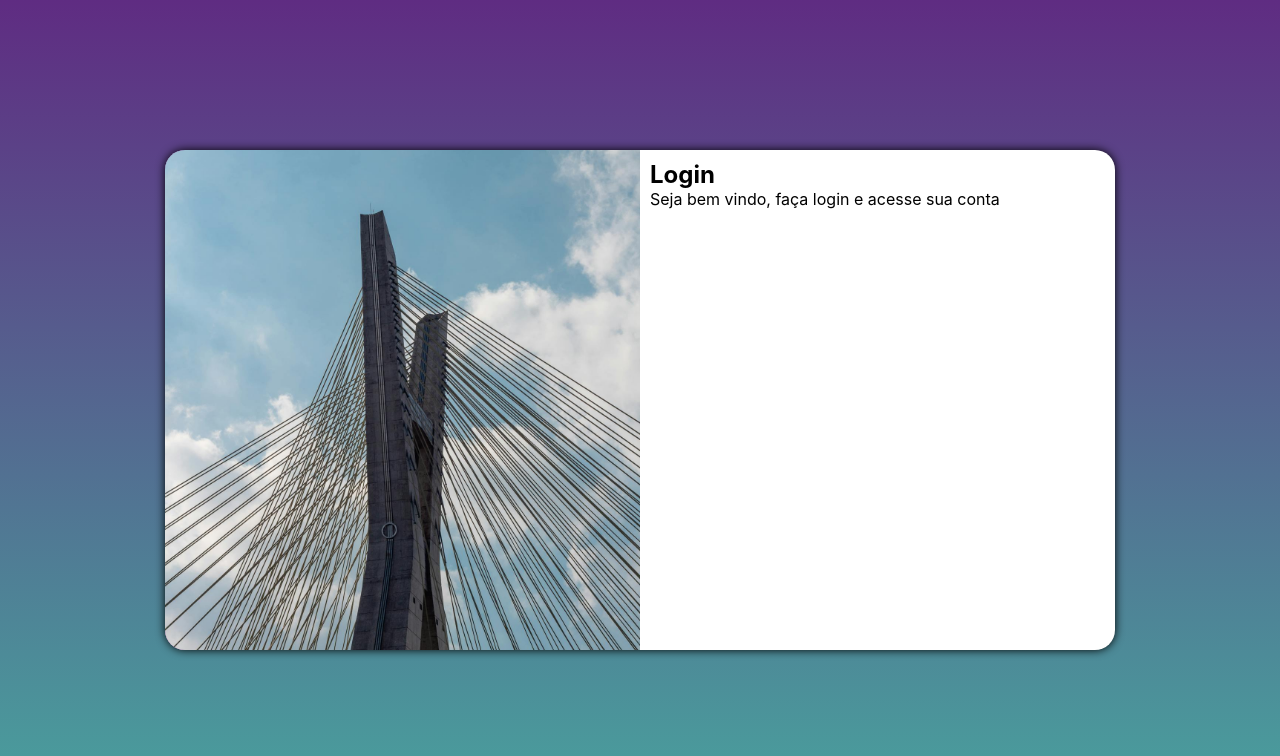
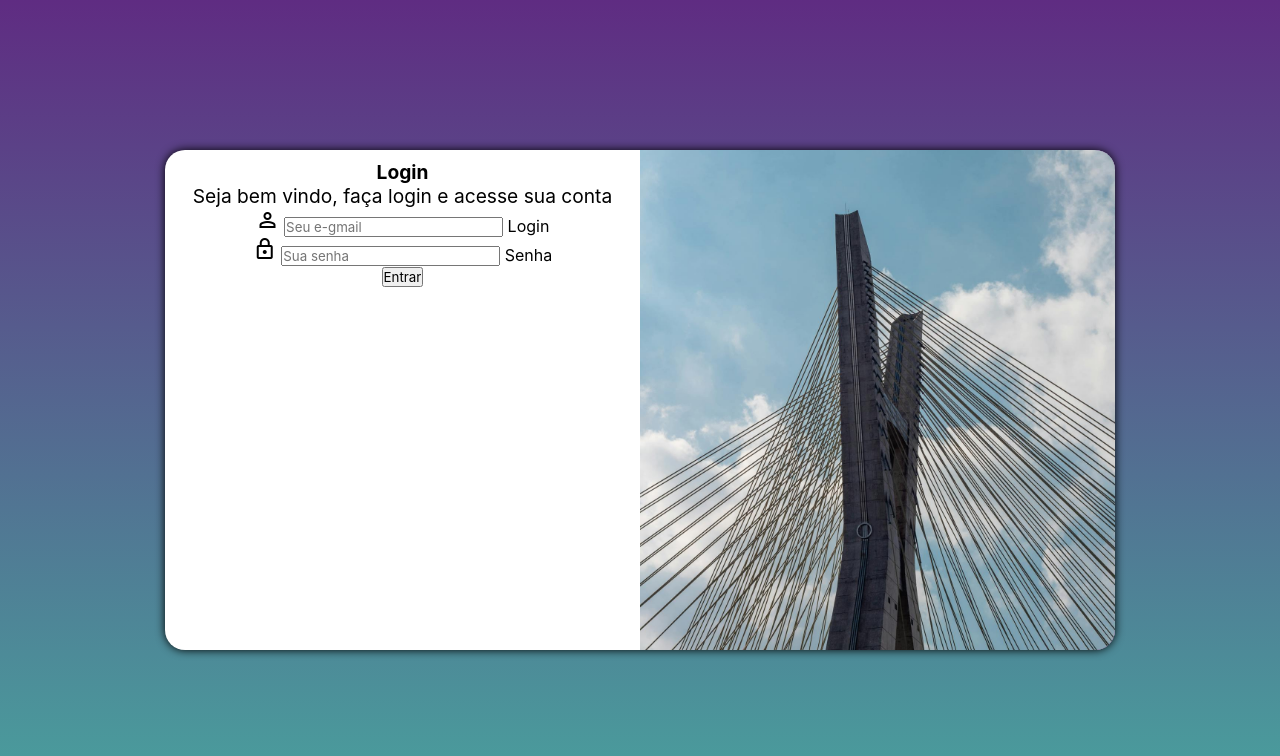
Before and after one commit to gabriel-silva-lab/meu-projeto-login, a plain HTML site: page index.html in a window 1280 px wide. Drawn offline with nearby package versions, Linux system fonts and the light colour scheme.

Commit message:
adicionando for

```diff
--- a/estilos/media-query.css
+++ b/estilos/media-query.css
@@ -28,13 +28,22 @@
     }
 
     section#login > div#img{
-        float: left;
+        float: right;
         width: 50%;
         height: 100%;
     }
 
     section#login > div#formulario{
-        float: right;
+        float: left;
         width: 50%;
     }
+
+    div#formulario > h1{
+        font-size: 1.2em;
+    }
+
+    div#formulario > p{
+  font-size: 1.2em
+    }
+
 }
--- a/estilos/style.css
+++ b/estilos/style.css
@@ -51,3 +51,12 @@ section#login > div#formulario{
   display: block;
   padding: 10px;
 }
+
+div#formulario{
+  text-align: center;
+  margin-bottom: 10px;
+}
+
+div#formulario > p{
+  font-size: 0.4em
+}
--- a/index.html
+++ b/index.html
@@ -4,7 +4,7 @@
     <meta charset="UTF-8">
 
     <meta name="viewport" content="width=device-width, initial-scale=1.0">
-
+     <link href="https://fonts.googleapis.com/css2?family=Material+Symbols+Outlined" rel="stylesheet" />
     <title>Tela de login</title>
     <link rel="stylesheet" href="estilos/style.css">
     <link rel="stylesheet" href="estilos/media-query.css">
@@ -19,7 +19,21 @@
 
             <p>Seja bem vindo, faça login e acesse sua conta</p>
 
-            <form action="login.php" method="post">
+            <form action="login.php" method="post" autocapitalize="on">
+
+              <div class="campo">
+                <i class="material-symbols-outlined">person</i>
+                <input type="email" name="email" id="ilogin" placeholder="Seu e-gmail" autocomplete="email" required>
+                <label for="ilogin">Login</label>
+              </div>
+
+              <div class="campo">
+                <span class="material-symbols-outlined">lock</span>
+                <input type="password" name="senha" id="isenha" placeholder="Sua senha" autocomplete="new-password" required maxlength="20">
+                 <label for="isenha">Senha</label>
+              </div>
+              <input type="submit" value="Entrar">
+
 
             </form>
 
```
